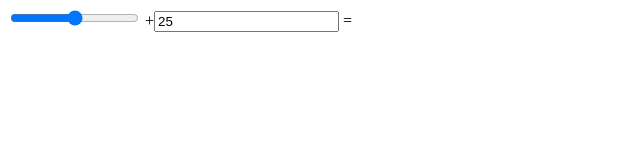
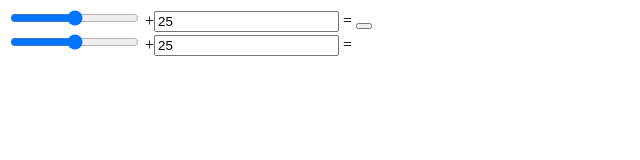
Before and after one commit to bahrus/be-calculating, a website: page demo/dev.html in a window 1280 px wide. Shown: the whole page, without its empty margins (0-640 px from the left). Drawn offline with Linux system fonts and the light colour scheme.

Commit message:
Initial commit

```diff
--- a/demo/dev.html
+++ b/demo/dev.html
@@ -7,10 +7,18 @@
     <title>Document</title>
 </head>
 <body>
-    <form oninput="x.value=parseInt(a.value)+parseInt(b.value)">
+    <form action='/test' oninput="x.value=parseInt(a.value)+parseInt(b.value)">
         <input type="range" name="a" value="50">
         +<input type="number" name="b" value="25">
         =<output name="x" for="a b"></output>
+        <button type='submit'></button>
       </form>
+
+      <form>
+        <input type="range" name="a" value="50">
+        +<input type="number" name="b" value="25">
+        =<output name="x"></output>
+        <script nomodule be-calculating>parseInt(a.value) + parseInt(b.value)</script>
+    </form>
 </body>
 </html>
```
Also changed, not shown: README.md.
